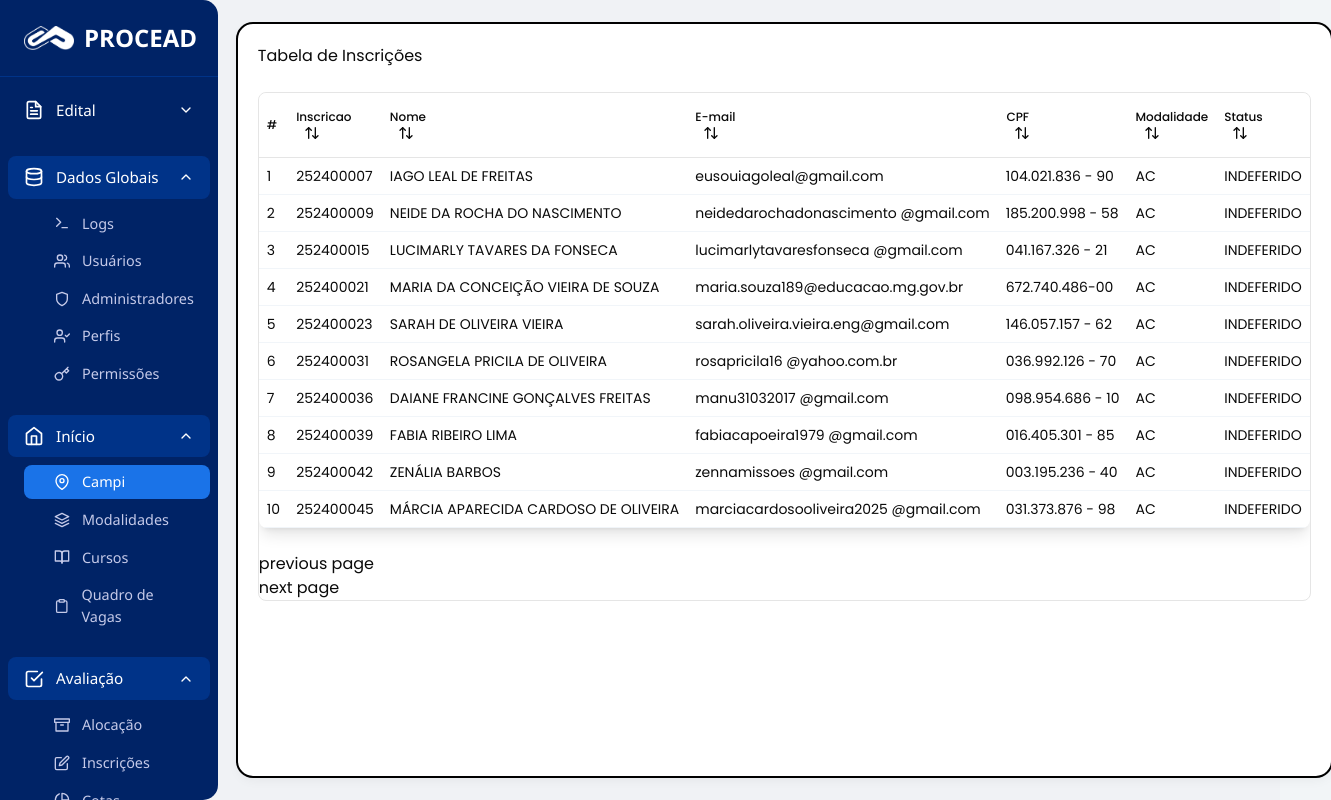
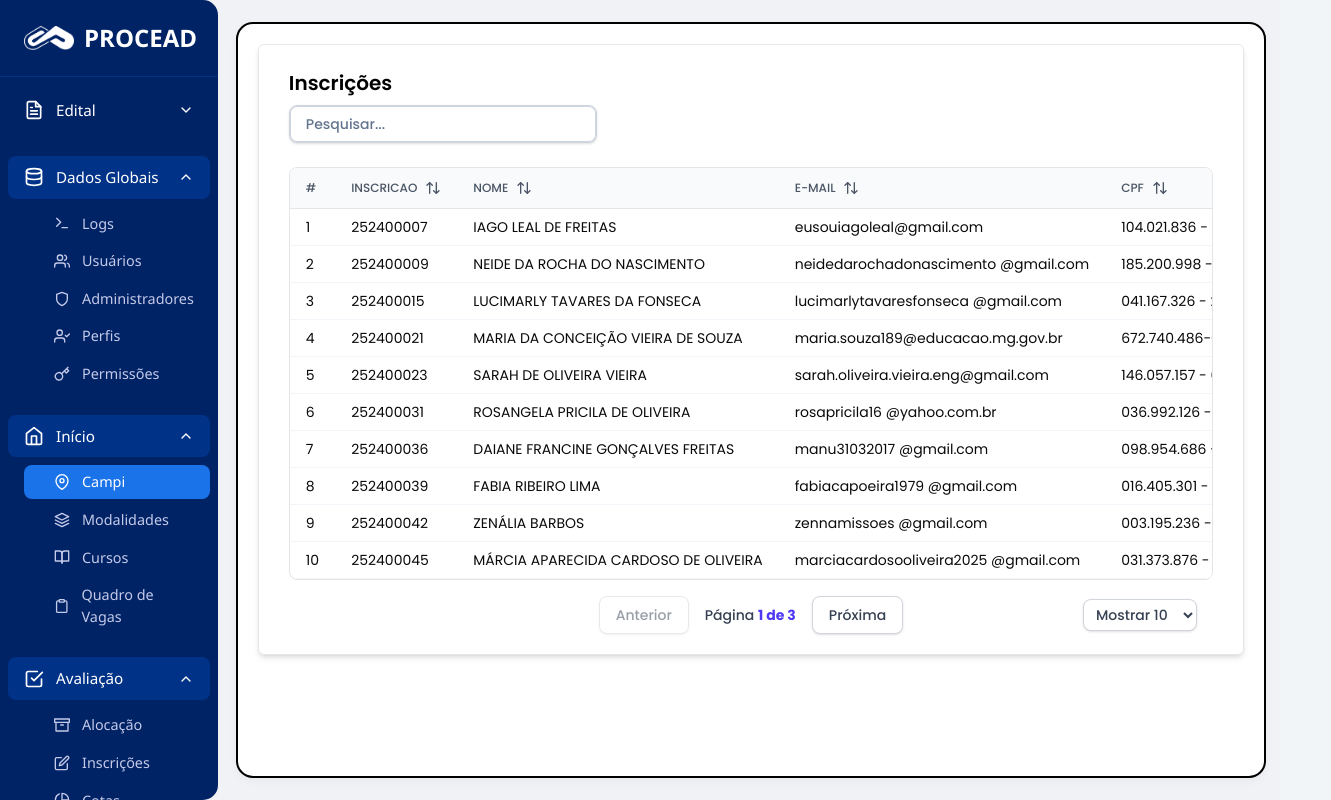
Before and after one commit to SLeess/ProCead, a React (Vite) app in the folder frontend/: page /admin/inscricoes in a window 1280 px wide. Shown: the whole page, 1331 px wide, since content can reach past the window. Built offline with nearby package versions, Linux system fonts and the light colour scheme.

Commit message:
feat: enhance MainTable with filtering, pagination, and improved styling

```diff
--- a/frontend/src/Components/Table/MainTable.jsx
+++ b/frontend/src/Components/Table/MainTable.jsx
@@ -5,6 +5,7 @@ import {
   getCoreRowModel,
   getPaginationRowModel,
   getSortedRowModel,
+  getFilteredRowModel,
   useReactTable,
 } from "@tanstack/react-table"
 
@@ -24,6 +25,7 @@ import { Pagination } from "flowbite-react";
 import { ArrowUpDown } from "lucide-react";
 const MainTable = () => {
   const [data, setData] = useState(DATA);
+  const [columnFilters, setColumnFilters] = React.useState([]);
   const columns = [
     {
       accessorKey: "id",
@@ -35,13 +37,13 @@ const MainTable = () => {
       // header: "Nº de Inscricao",
       header: ({ column }) => {
       return (
-        <button
+        <div className="flex cursor-pointer items-center"
           variant="ghost"
           onClick={() => column.toggleSorting(column.getIsSorted() === "asc")}
         >
           Inscricao
           <ArrowUpDown className="ml-2 h-4 w-4" />
-        </button>
+        </div>
       )
     },
       cell: (props) => <span>{props.getValue()}</span>
@@ -50,13 +52,13 @@ const MainTable = () => {
       accessorKey: "nome",
       header: ({ column }) => {
       return (
-        <button
+        <div className="flex cursor-pointer items-center"
           variant="ghost"
           onClick={() => column.toggleSorting(column.getIsSorted() === "asc")}
         >
           Nome
           <ArrowUpDown className="ml-2 h-4 w-4" />
-        </button>
+        </div>
       )
     },
       cell: (props) => <span>{props.getValue()}</span>
@@ -65,13 +67,13 @@ const MainTable = () => {
       accessorKey: "email",
       header: ({ column }) => {
       return (
-        <button
+        <div className="flex cursor-pointer items-center"
           variant="ghost"
           onClick={() => column.toggleSorting(column.getIsSorted() === "asc")}
         >
           E-mail
           <ArrowUpDown className="ml-2 h-4 w-4" />
-        </button>
+        </div>
       )
     },
       cell: (props) => <span>{props.getValue()}</span>
@@ -80,13 +82,13 @@ const MainTable = () => {
       accessorKey: "cpf",
       header: ({ column }) => {
       return (
-        <button
+        <div className="flex cursor-pointer items-center"
           variant="ghost"
           onClick={() => column.toggleSorting(column.getIsSorted() === "asc")}
         >
           CPF
           <ArrowUpDown className="ml-2 h-4 w-4" />
-        </button>
+        </div>
       )
     },
       cell: (props) => <span>{props.getValue()}</span>
@@ -95,13 +97,13 @@ const MainTable = () => {
       accessorKey: "modalidade",
       header: ({ column }) => {
       return (
-        <button
+        <div className="flex cursor-pointer items-center"
           variant="ghost"
           onClick={() => column.toggleSorting(column.getIsSorted() === "asc")}
         >
           Modalidade
           <ArrowUpDown className="ml-2 h-4 w-4" />
-        </button>
+        </div>
       )
     },
       cell: (props) => <span>{props.getValue()}</span>
@@ -110,36 +112,65 @@ const MainTable = () => {
       accessorKey: "status",
       header: ({ column }) => {
       return (
-        <button
+        <div className="flex cursor-pointer items-center"
           variant="ghost"
           onClick={() => column.toggleSorting(column.getIsSorted() === "asc")}
         >
           Status
           <ArrowUpDown className="ml-2 h-4 w-4" />
-        </button>
+        </div>
       )
     },
       cell: (props) => <span>{props.getValue()}</span>
     },
   ];
+  const [globalFilter, setGlobalFilter] = React.useState('');
+  const [pagination, setPagination] = React.useState({
+    pageIndex: 0, //initial page index
+    pageSize: 10, //default page size
+  });
+
   const table = useReactTable({
     data,
     columns,
     getCoreRowModel: getCoreRowModel(),
     getPaginationRowModel: getPaginationRowModel(),
     getSortedRowModel: getSortedRowModel(),
+    onColumnFiltersChange: setColumnFilters,
+    getFilteredRowModel: getFilteredRowModel(),
+    onPaginationChange: setPagination,
+    onGlobalFilterChange: setGlobalFilter,
+    state: {
+      columnFilters,
+      pagination,
+      globalFilter,
+    },
   });
-  console.log(table.getHeaderGroups());
 
   return (
-    <div className="rounded-md border">
+   <div className="rounded-sm border border-gray-200 bg-white px-5 pt-6 pb-2.5 shadow-md sm:px-7.5 xl:pb-1">
+      <div className="mb-6">
+        <h4 className="text-xl font-semibold text-black mb-2">
+          Inscrições
+        </h4>
+        <input
+          type="text"
+          value={globalFilter ?? ''}
+          onChange={e => setGlobalFilter(e.target.value)}
+          className="w-1/3 rounded-md border border-gray-300 bg-white py-2 px-4 text-sm font-medium text-gray-700 shadow-sm hover:bg-gray-50 focus:outline-none focus:ring-2 focus:ring-offset-2 focus:ring-indigo-500"
+          placeholder="Pesquisar..."
+        />
+      </div>
+
+      {/* Tabela Shadcn/ui */}
+      <div className="overflow-x-auto rounded-md border">
         <Table>
-        <TableHeader>
+          <TableHeader className="bg-gray-50">
             {table.getHeaderGroups().map((headerGroup) => (
               <TableRow key={headerGroup.id}>
                 {headerGroup.headers.map((header) => {
                   return (
-                  <TableHead key={header.id}>
+                    <TableHead key={header.id} className="whitespace-nowrap px-4 py-3 text-xs font-medium uppercase text-gray-600">
                       {header.isPlaceholder
                         ? null
                         : flexRender(
@@ -160,7 +191,7 @@ const MainTable = () => {
                   data-state={row.getIsSelected() && "selected"}
                 >
                   {row.getVisibleCells().map((cell) => (
-                  <TableCell key={cell.id}>
+                    <TableCell key={cell.id} className="whitespace-nowrap px-4 py-2">
                       {flexRender(cell.column.columnDef.cell, cell.getContext())}
                     </TableCell>
                   ))}
@@ -169,14 +200,61 @@ const MainTable = () => {
             ) : (
               <TableRow>
                 <TableCell colSpan={columns.length} className="h-24 text-center">
-                No results.
+                  Nenhum resultado.
                 </TableCell>
               </TableRow>
             )}
           </TableBody>
         </Table>
-      <button onClick={() => table.previousPage()}>previous page</button><br />
-      <button onClick={() => table.nextPage()}>next page</button>
+      </div>
+
+      {/* Controles de Paginação Estilizados */}
+      <div className="flex items-center justify-between p-4">
+        <div className="flex-1"></div> {/* Empty spacer */}
+        <div className="flex items-center space-x-4">
+            {/* --- Previous Button --- */}
+            <button
+                onClick={() => table.previousPage()}
+                disabled={!table.getCanPreviousPage()}
+                className="px-4 py-2 text-sm font-medium text-gray-700 bg-white border border-gray-300 rounded-md shadow-sm hover:bg-gray-50 focus:outline-none focus:ring-2 focus:ring-offset-2 focus:ring-indigo-500 disabled:opacity-50 disabled:cursor-not-allowed transition-colors"
+            >
+                Anterior
+            </button>
+
+            {/* --- Page Indicator --- */}
+            <span className="text-sm font-medium text-gray-700">
+                Página{' '}
+                <span className="font-bold text-indigo-600">
+                {table.getState().pagination.pageIndex + 1} de {table.getPageCount()}
+                </span>
+            </span>
+
+            {/* --- Next Button --- */}
+            <button
+                onClick={() => table.nextPage()}
+                disabled={!table.getCanNextPage()}
+                className="px-4 py-2 text-sm font-medium text-gray-700 bg-white border border-gray-300 rounded-md shadow-sm hover:bg-gray-50 focus:outline-none focus:ring-2 focus:ring-offset-2 focus:ring-indigo-500 disabled:opacity-50 disabled:cursor-not-allowed transition-colors"
+            >
+                Próxima
+            </button>
+        </div>
+        <div className="flex flex-1 justify-end">
+            {/* --- Page Size Selector --- */}
+            <select
+                value={table.getState().pagination.pageSize}
+                onChange={e => {
+                table.setPageSize(Number(e.target.value))
+                }}
+                className="px-2 py-1 text-sm font-medium text-gray-700 bg-white border border-gray-300 rounded-md shadow-sm hover:bg-gray-50 focus:outline-none focus:ring-2 focus:ring-offset-2 focus:ring-indigo-500"
+            >
+                {[10, 20, 30, 40, 50].map(pageSize => (
+                <option key={pageSize} value={pageSize}>
+                    Mostrar {pageSize}
+                </option>
+                ))}
+            </select>
+        </div>
+    </div>
     </div>
   );
 };
--- a/frontend/src/Components/Table/data.js
+++ b/frontend/src/Components/Table/data.js
@@ -148,6 +148,76 @@ const DATA = [
         modalidade: " AC",
         status: " INDEFERIDO"
     },
+    {
+        id: 16,
+        inscricao: 252400007,
+        nome: "IAGO LEAL DE FREITAS",
+        email: " eusouiagoleal@gmail.com 	",
+        cpf: " 104.021.836 - 90",
+        modalidade: " AC",
+        status: " INDEFERIDO"
+    },
+
+    {
+        id: 17,
+        inscricao: 252400009,
+        nome: "NEIDE DA ROCHA DO NASCIMENTO",
+        email: "	neidedarochadonascimento @gmail.com 	",
+        cpf: " 185.200.998 - 58",
+        modalidade: " AC",
+        status: " INDEFERIDO"
+    },
+
+    {
+        id: 18,
+        inscricao: 252400015,
+        nome: "LUCIMARLY TAVARES DA FONSECA",
+        email: " 	lucimarlytavaresfonseca @gmail.com 	",
+        cpf: " 041.167.326 - 21",
+        modalidade: " AC",
+        status: " INDEFERIDO"
+    },
+
+    {
+        id: 19,
+        inscricao: 252400021,
+        nome: "MARIA DA CONCEIÇÃO VIEIRA DE SOUZA",
+        email: " maria.souza189@educacao.mg.gov.br 	",
+        cpf: " 672.740.486-00",
+        modalidade: " AC",
+        status: " INDEFERIDO"
+    },
+
+    {
+        id: 20,
+        inscricao: 252400023,
+        nome: "SARAH DE OLIVEIRA VIEIRA",
+        email: " sarah.oliveira.vieira.eng@gmail.com 	",
+        cpf: " 146.057.157 - 62",
+        modalidade: " AC",
+        status: " INDEFERIDO"
+    },
+
+    {
+        id: 21,
+        inscricao: 252400031,
+        nome: "ROSANGELA PRICILA DE OLIVEIRA",
+        email: " 	rosapricila16 @yahoo.com.br 	",
+        cpf: " 036.992.126 - 70",
+        modalidade: " AC",
+        status: " INDEFERIDO"
+    },
+
+    {
+        id:22 ,
+        inscricao: 252400036,
+        nome: "DAIANE FRANCINE GONÇALVES FREITAS",
+        email: " 	manu31032017 @gmail.com 	",
+        cpf: " 098.954.686 - 10",
+        modalidade: " AC",
+        status: " INDEFERIDO"
+    },
+
 
 ];
 export default DATA;
--- a/frontend/src/Pages/Inscricoes/Inscricoes.jsx
+++ b/frontend/src/Pages/Inscricoes/Inscricoes.jsx
@@ -4,8 +4,6 @@ import React from 'react'
 const Inscricoes = () => {
   return (
     <>
-    <h1>Tabela de Inscrições</h1>
-    <br />
     <MainTable/>
     </>
   )
--- a/frontend/src/Pages/MainAdminContainer/MainAdminContainer.jsx
+++ b/frontend/src/Pages/MainAdminContainer/MainAdminContainer.jsx
@@ -15,6 +15,7 @@ const BoxContainer = styled.div`
     - A very light black color (rgba(0, 0, 0, 0.05)) for the shadow
   */
   box-shadow: 0 4px 12px rgba(0, 0, 0, 0.05);
+  overflow-y: auto; /* Add this line to enable vertical scrolling when content overflows */
 
   /* Optional: Add some padding so content doesn't touch the edges */
   padding: 20px;
--- a/frontend/src/index.css
+++ b/frontend/src/index.css
@@ -126,7 +126,7 @@ button:focus-visible {
         @apply text-xs text-red-500 mt-1;
     }
     table {
-        @apply w-full text-sm text-left rounded-md shadow-lg overflow-hidden mb-6 table-auto bg-white;
+        @apply w-full text-sm text-left rounded-md shadow-lg overflow-hidden  table-auto bg-white;
     }
     thead {
         @apply text-xs uppercase font-medium border-b border-slate-100 text-slate-600;
```
Lines whose indentation alone changed are shown as unchanged.
